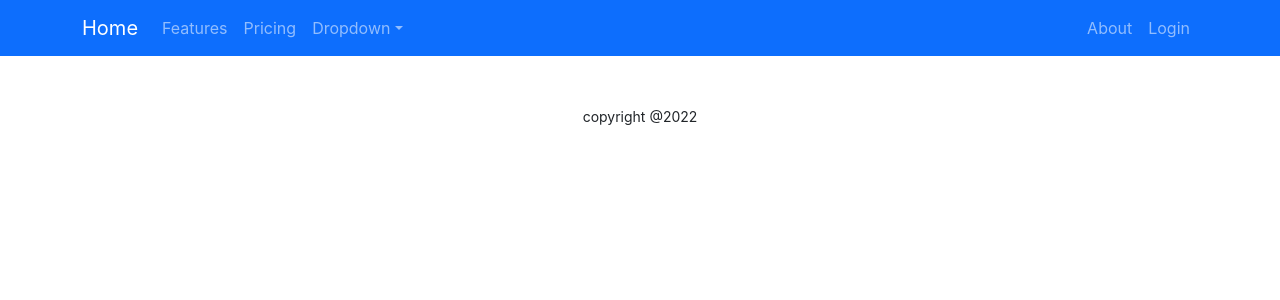
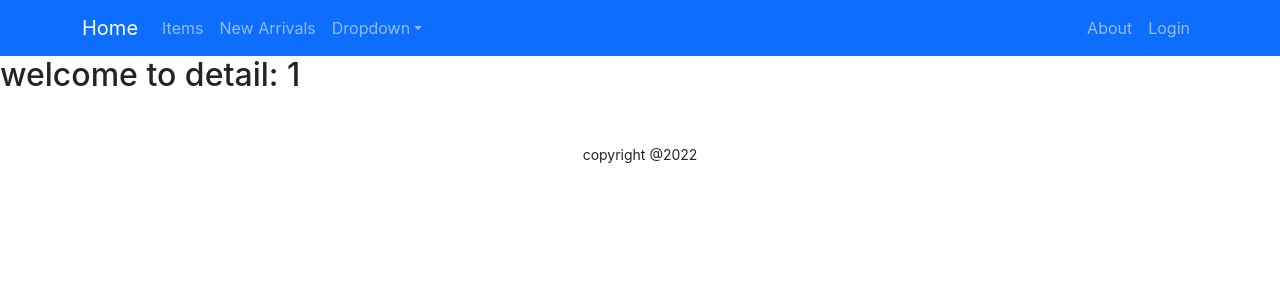
Before and after one commit to naimurbd/warehouse-books-client-website, a React (Create React App) app: page /inventory/1 in a window 1280 px wide. Shown: the top 300 px of the page. Built offline with nearby package versions, Linux system fonts and the light colour scheme.

Commit message:
create 404 page

```diff
--- a/src/App.js
+++ b/src/App.js
@@ -3,8 +3,11 @@ import { Route, Routes } from 'react-router-dom';
 import './App.css';
 import About from './Pages/About/About';
 import Home from './Pages/Home/Home/Home';
+import ItemDetail from './Pages/ItemDetail/ItemDetail';
+import Login from './Pages/Login/Login/Login';
 import Footer from './Pages/Shared/Footer/Footer';
 import Header from './Pages/Shared/Header/Header';
+import NotFound from './Pages/Shared/NotFound/NotFound';
 
 function App() {
   return (
@@ -12,7 +15,10 @@ function App() {
       <Header></Header>
       <Routes>
         <Route path="/" element={<Home></Home>}></Route>
+        <Route path='/inventory/:inventoryId' element={<ItemDetail></ItemDetail>}></Route>
         <Route path="/about" element={<About></About>}></Route>
+        <Route path="/login" element={<Login></Login>}></Route>
+        <Route path="*" element={<NotFound></NotFound>}></Route>
       </Routes>
       <Footer></Footer>
     </div>
--- a/src/Pages/Home/Item/Item.js
+++ b/src/Pages/Home/Item/Item.js
@@ -1,15 +1,20 @@
 import React from 'react';
+import { useNavigate } from 'react-router-dom';
 import './Item.css'
 
 const Item = ({ item }) => {
-    const { name, img, description, price } = item;
+    const { id, name, img, description, price } = item;
+    const navigate = useNavigate();
+    const navigateToItemDetail = id => {
+        navigate(`/inventory/${id}`);
+    }
     return (
         <div className='item'>
             <img src={img} alt="" />
             <h2>{name}</h2>
             <p>Price: {price}</p>
             <p><small>{description}</small></p>
-            <button className='btn btn-primary'>Update</button>
+            <button onClick={() => navigateToItemDetail(id)} className='btn btn-primary'>Update</button>
         </div>
     );
 };
--- a/src/Pages/Home/Items/Items.js
+++ b/src/Pages/Home/Items/Items.js
@@ -13,7 +13,7 @@ const Items = () => {
     }, [])
 
     return (
-        <div className='container'>
+        <div id='items' className='container'>
             <h1 className='items-title mt-5'>Inventory Items</h1>
             <div className="items-container">
                 {
--- a/src/Pages/Home/NewItems/NewItems.js
+++ b/src/Pages/Home/NewItems/NewItems.js
@@ -12,7 +12,7 @@ const newItems = [
 
 const NewItems = () => {
     return (
-        <div className='container'>
+        <div id='arrivals' className='container'>
             <h2 className='text-info text-center mt-5'>New arrivals</h2>
             <div className="row">
                 {
--- /dev/null
+++ b/src/Pages/ItemDetail/ItemDetail.js
@@ -0,0 +1,13 @@
+import React from 'react';
+import { useParams } from 'react-router-dom';
+
+const ItemDetail = () => {
+    const { inventoryId } = useParams();
+    return (
+        <div>
+            <h2>welcome to detail: {inventoryId}</h2>
+        </div>
+    );
+};
+
+export default ItemDetail;
--- /dev/null
+++ b/src/Pages/Login/Login/Login.js
@@ -0,0 +1,11 @@
+import React from 'react';
+
+const Login = () => {
+    return (
+        <div>
+            <h2>Please Login</h2>
+        </div>
+    );
+};
+
+export default Login;
--- a/src/Pages/Shared/Header/Header.js
+++ b/src/Pages/Shared/Header/Header.js
@@ -11,8 +11,8 @@ const Header = () => {
                     <Navbar.Toggle aria-controls="responsive-navbar-nav" />
                     <Navbar.Collapse id="responsive-navbar-nav">
                         <Nav className="me-auto">
-                            <Nav.Link href="#features">Features</Nav.Link>
-                            <Nav.Link href="#pricing">Pricing</Nav.Link>
+                            <Nav.Link href="#items">Items</Nav.Link>
+                            <Nav.Link href="#arrivals">New Arrivals</Nav.Link>
                             <NavDropdown title="Dropdown" id="collasible-nav-dropdown">
                                 <NavDropdown.Item href="#action/3.1">Action</NavDropdown.Item>
                                 <NavDropdown.Item href="#action/3.2">Another action</NavDropdown.Item>
--- /dev/null
+++ b/src/Pages/Shared/NotFound/NotFound.js
@@ -0,0 +1,11 @@
+import React from 'react';
+
+const NotFound = () => {
+    return (
+        <div>
+            <h2 className='text-danger text-center'>404 (Not Found)</h2>
+        </div>
+    );
+};
+
+export default NotFound;
```
Also changed, not shown: src/Pages/Login/Register/Register.js (added, +11 -0 lines).
